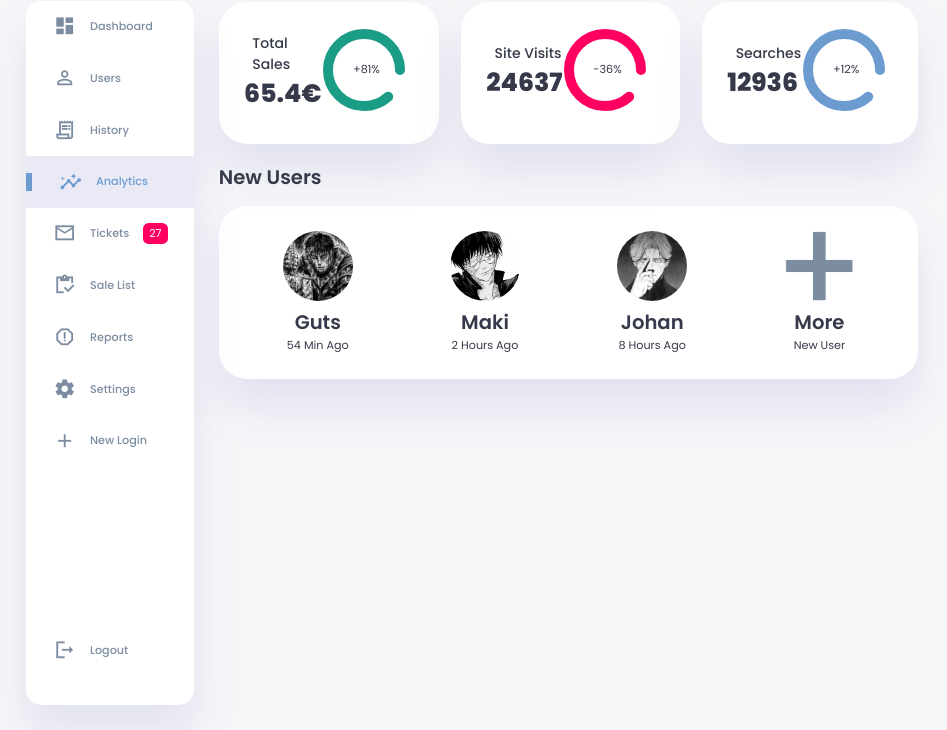
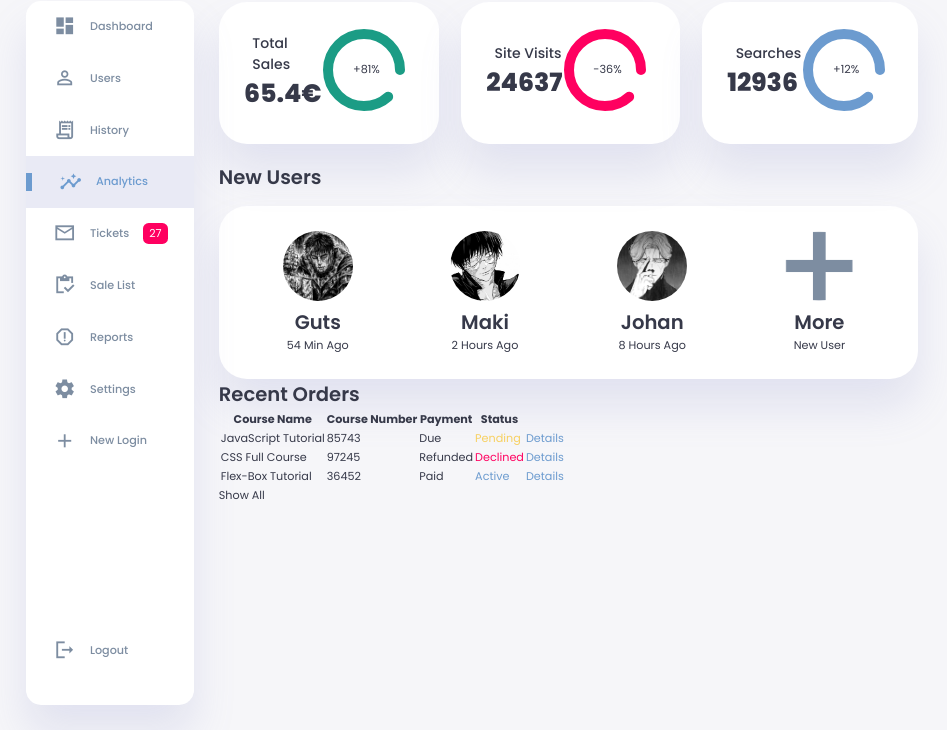
Before and after one commit to asa7ur/Admin_Dashboard_1, a plain HTML site: page index.html in a window 1280 px wide. Shown: the part 70-800 px from the top of the page, without its empty margins (0-947 px from the left). Drawn offline with Linux system fonts and the light colour scheme.

Commit message:
Adding a table of recent orders

```diff
--- a/index.html
+++ b/index.html
@@ -176,6 +176,25 @@
             </div>
             <!--End of New Users Section -->
 
+            <!-- Recent Orders Table -->
+            <div class="recent-orders">
+                <h2>Recent Orders</h2>
+                <table>
+                    <thead>
+                        <tr>
+                            <th>Course Name</th>
+                            <th>Course Number</th>
+                            <th>Payment</th>
+                            <th>Status</th>
+                            <th></th>
+                        </tr>
+                    </thead>
+                    <tbody></tbody>
+                </table>
+                <a href="#">Show All</a>
+            </div>
+            <!-- End of Recent Orders Table -->
+
         </main>
         <!-- End of Main Content-->
     </div>
--- a/index.js
+++ b/index.js
@@ -1,20 +1,12 @@
-const Orders = [
-    {
-        productName: "JavaScript Tutorial",
-        productNumber: "85743",
-        paymentStatus: "Due",
-        status: "Pending"
-    },
-    {
-        productName: "CSS Full Course",
-        productNumber: "97245",
-        paymentStatus: "Refunded",
-        status: "Declined"
-    },
-    {
-        productName: "Flex-Box Tutorial",
-        productNumber: "36452",
-        paymentStatus: "Paid",
-        status: "Active"
-    },
-]
+Orders.forEach(order => {
+    const tr = document.createElement('tr');
+    const trContent = `
+        <td>${order.productName}</td>
+        <td>${order.productNumber}</td>
+        <td>${order.paymentStatus}</td>
+        <td class="${order.status === 'Declined' ? 'danger' : order.status === 'Pending' ? 'warning' : 'primary'}">${order.status}</td>
+        <td class="primary">Details</td>
+    `;
+    tr.innerHTML = trContent;
+    document.querySelector('table tbody').appendChild(tr);
+});
--- a/orders.js
+++ b/orders.js
@@ -0,0 +1,20 @@
+const Orders = [
+    {
+        productName: 'JavaScript Tutorial',
+        productNumber: '85743',
+        paymentStatus: 'Due',
+        status: 'Pending'
+    },
+    {
+        productName: 'CSS Full Course',
+        productNumber: '97245',
+        paymentStatus: 'Refunded',
+        status: 'Declined'
+    },
+    {
+        productName: 'Flex-Box Tutorial',
+        productNumber: '36452',
+        paymentStatus: 'Paid',
+        status: 'Active'
+    },
+]
```
Also changed, not shown: style.css (line endings or trailing spaces).
